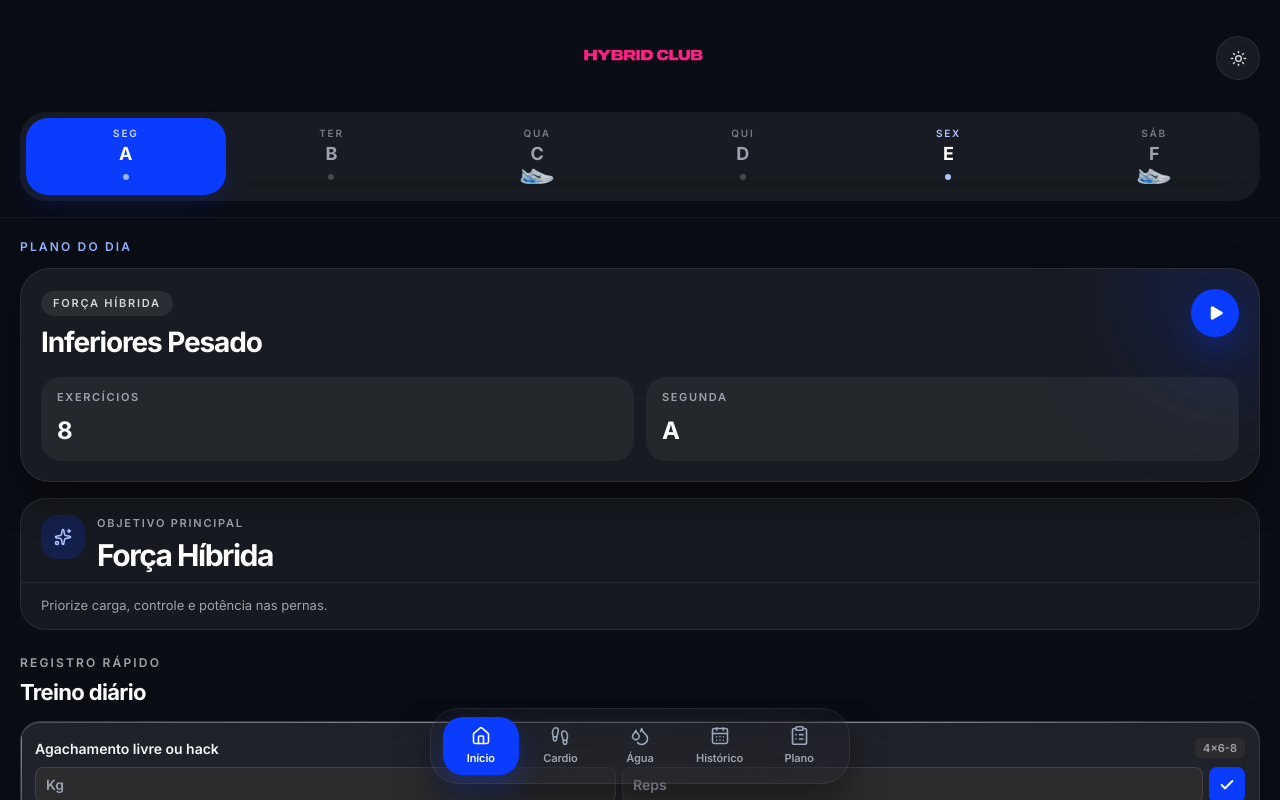
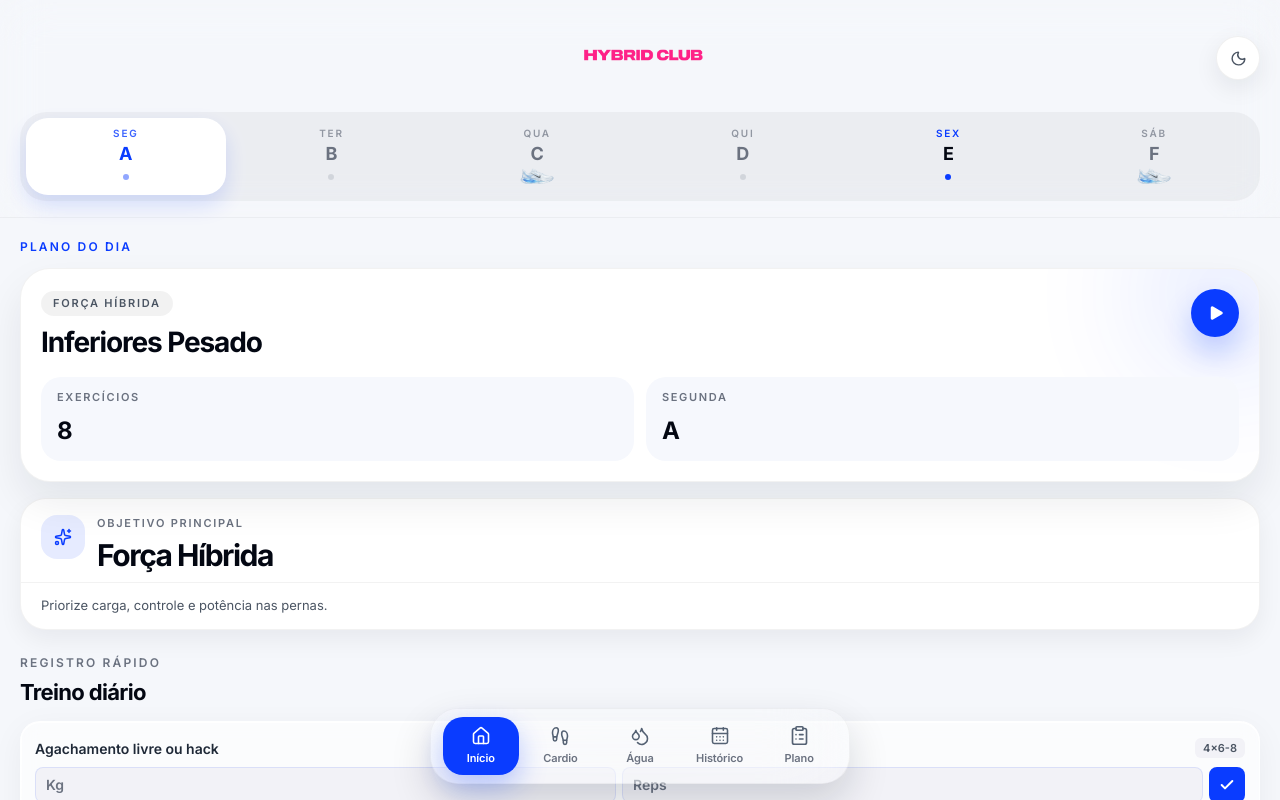
Before and after one commit to claudiusigor/HIBRIDCLUB, a React (Vite) app: page / in a window 1280 px wide. Shown: the top 800 px of the page. Built offline with nearby package versions, Linux system fonts and the light colour scheme.

Commit message:
feat: persist theme and sync with device preference

```diff
--- a/index.html
+++ b/index.html
@@ -1,5 +1,5 @@
 <!doctype html>
-<html lang="pt-BR" class="dark">
+<html lang="pt-BR">
   <head>
     <meta charset="UTF-8" />
     <link rel="icon" type="image/png" href="%BASE_URL%iconpwa.png" />
@@ -9,12 +9,24 @@
     <meta name="mobile-web-app-capable" content="yes" />
     <meta name="apple-mobile-web-app-capable" content="yes" />
     <meta name="apple-mobile-web-app-status-bar-style" content="black-translucent" />
-    <meta name="theme-color" content="#F5F7FB" media="(prefers-color-scheme: light)" />
-    <meta name="theme-color" content="#0A0D14" media="(prefers-color-scheme: dark)" />
+    <meta name="theme-color" content="#0A0D14" />
     <title>Hyperactive Fit</title>
     <link rel="preconnect" href="https://fonts.googleapis.com">
     <link rel="preconnect" href="https://fonts.gstatic.com" crossorigin>
     <link href="https://fonts.googleapis.com/css2?family=Inter:wght@400;500;600;700;800;900&display=swap" rel="stylesheet">
+    <script>
+      (() => {
+        const storageKey = 'hyperactive-theme';
+        const savedTheme = window.localStorage.getItem(storageKey);
+        const prefersDark = window.matchMedia('(prefers-color-scheme: dark)').matches;
+        const isDark = savedTheme ? savedTheme === 'dark' : prefersDark;
+        document.documentElement.classList.toggle('dark', isDark);
+        const themeColorMeta = document.querySelector('meta[name="theme-color"]');
+        if (themeColorMeta) {
+          themeColorMeta.setAttribute('content', isDark ? '#0A0D14' : '#F5F7FB');
+        }
+      })();
+    </script>
   </head>
   <body>
     <div id="root"></div>
--- a/src/components/Dashboard.jsx
+++ b/src/components/Dashboard.jsx
@@ -19,6 +19,9 @@ const StatsPage = lazy(() => import('./pages/StatsPage'));
 const NutritionPage = lazy(() => import('./pages/NutritionPage'));
 const PlanPage = lazy(() => import('./pages/PlanPage'));
 const WorkoutExecution = lazy(() => import('./WorkoutExecution'));
+const THEME_STORAGE_KEY = 'hyperactive-theme';
+const DARK_THEME_COLOR = '#0A0D14';
+const LIGHT_THEME_COLOR = '#F5F7FB';
 
 const TABS = { HOME: 'home', STATS: 'stats', NUTRITION: 'nutrition', HISTORY: 'history', PLAN: 'plan' };
 
@@ -48,17 +51,58 @@ const DOCK_ITEMS = [
   { id: TABS.PLAN, Icon: ClipboardList, label: 'Plano', iconSize: 21 },
 ];
 
+function getInitialTheme() {
+  if (typeof window === 'undefined') return true;
+
+  const savedTheme = window.localStorage.getItem(THEME_STORAGE_KEY);
+  if (savedTheme === 'light') return false;
+  if (savedTheme === 'dark') return true;
+
+  return window.matchMedia('(prefers-color-scheme: dark)').matches;
+}
+
 export default function Dashboard() {
   const [activeTab, setActiveTab] = useState(TABS.HOME);
   const [selectedDay, setSelectedDay] = useState('A');
   const [isExecuting, setIsExecuting] = useState(false);
-  const [isDark, setIsDark] = useState(true);
+  const [isDark, setIsDark] = useState(getInitialTheme);
   const [deferredPrompt, setDeferredPrompt] = useState(null);
   const [isInstallAvailable, setIsInstallAvailable] = useState(false);
 
   useEffect(() => {
     document.documentElement.classList.toggle('dark', isDark);
+    window.localStorage.setItem(THEME_STORAGE_KEY, isDark ? 'dark' : 'light');
+
+    const themeColorMeta = document.querySelector('meta[name="theme-color"]');
+    if (themeColorMeta) {
+      themeColorMeta.setAttribute('content', isDark ? DARK_THEME_COLOR : LIGHT_THEME_COLOR);
+    }
   }, [isDark]);
+
+  useEffect(() => {
+    const mediaQuery = window.matchMedia('(prefers-color-scheme: dark)');
+
+    const handleSystemThemeChange = (event) => {
+      const savedTheme = window.localStorage.getItem(THEME_STORAGE_KEY);
+      if (!savedTheme) {
+        setIsDark(event.matches);
+      }
+    };
+
+    if (mediaQuery.addEventListener) {
+      mediaQuery.addEventListener('change', handleSystemThemeChange);
+    } else {
+      mediaQuery.addListener(handleSystemThemeChange);
+    }
+
+    return () => {
+      if (mediaQuery.removeEventListener) {
+        mediaQuery.removeEventListener('change', handleSystemThemeChange);
+      } else {
+        mediaQuery.removeListener(handleSystemThemeChange);
+      }
+    };
+  }, []);
 
   useEffect(() => {
     const handleBeforeInstallPrompt = (event) => {
```
